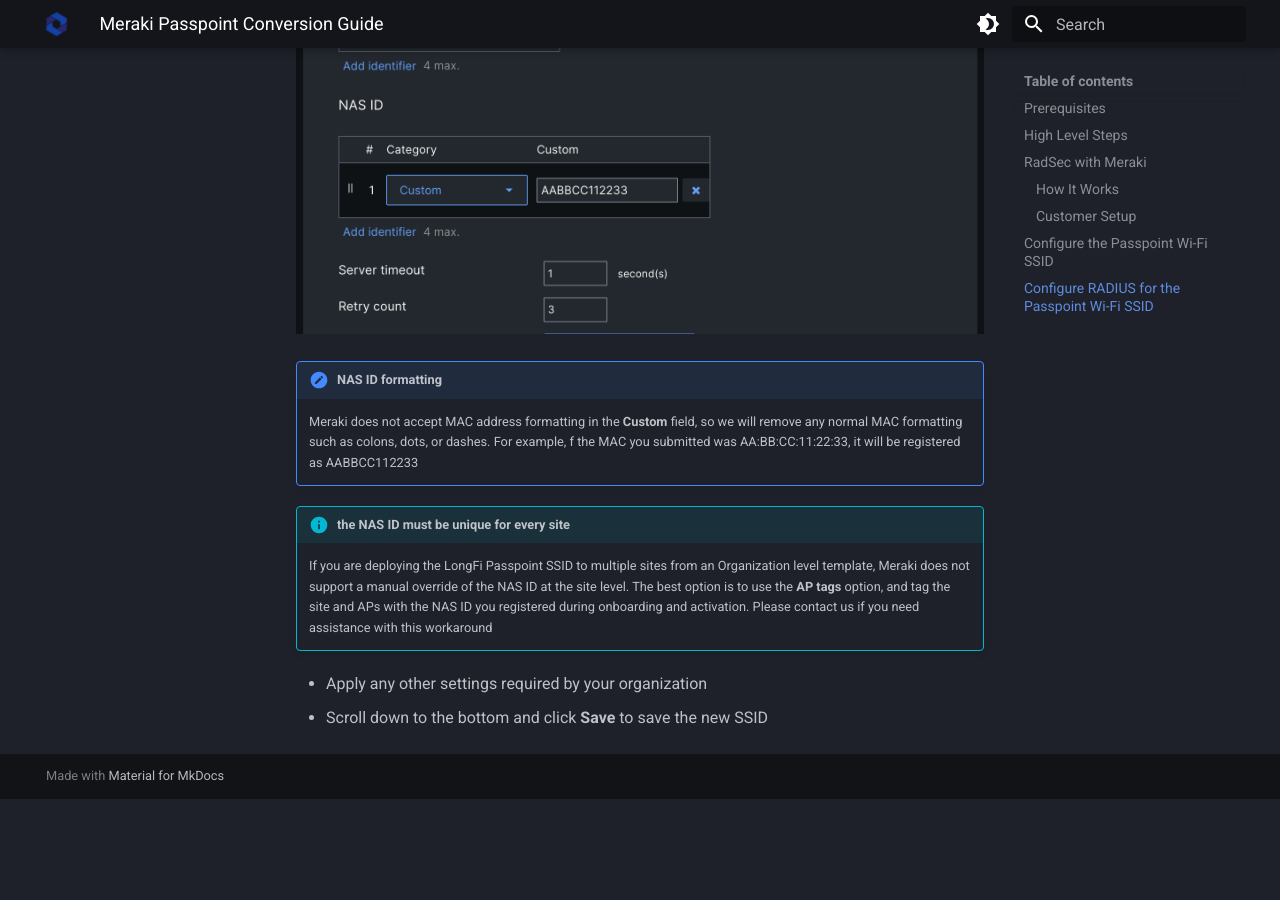
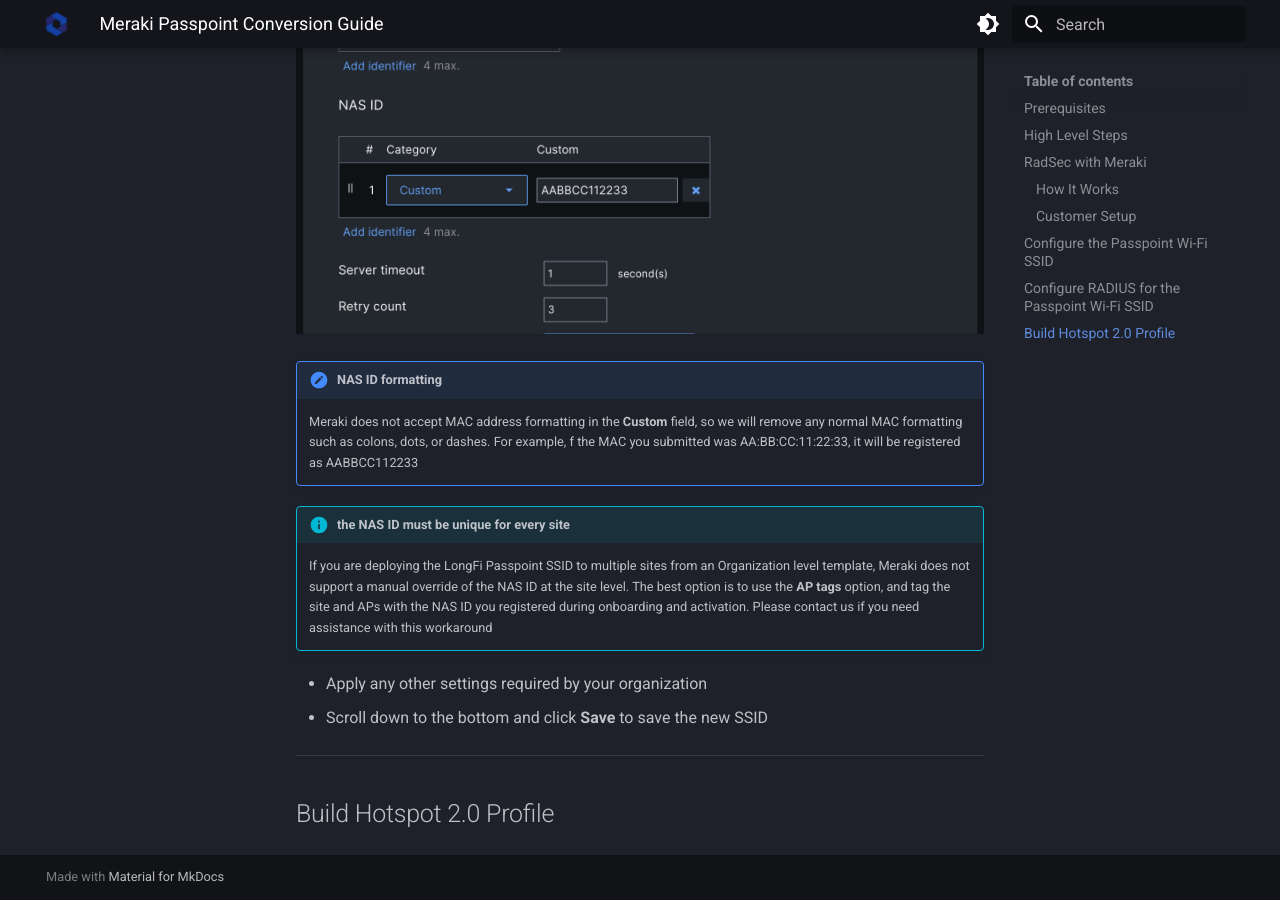
Before and after one commit to LongFi-Solutions/longfi-solutions.github.io, an MkDocs documentation site: the page built from docs/deployment/meraki.md, in a window 1280 px wide and 900 px high, scrolled down 6447 px. Built offline with MkDocs 1.6.1 and Material for MkDocs 9.7.7, drawn with Linux system fonts in a browser that asks for light colours; before the commit the page ends 7246 px from its top, so only the background shows below that.

Commit message:
Update Deployment Guides “meraki”

```diff
--- a/docs/deployment/meraki.md
+++ b/docs/deployment/meraki.md
@@ -143,3 +143,7 @@ Please allow 2-3 days for us to upload your Meraki CA certificates to the LongFi
 
 - Apply any other settings required by your organization
 - Scroll down to the bottom and click **Save** to save the new SSID
+
+***
+
+## Build Hotspot 2.0 Profile
```
